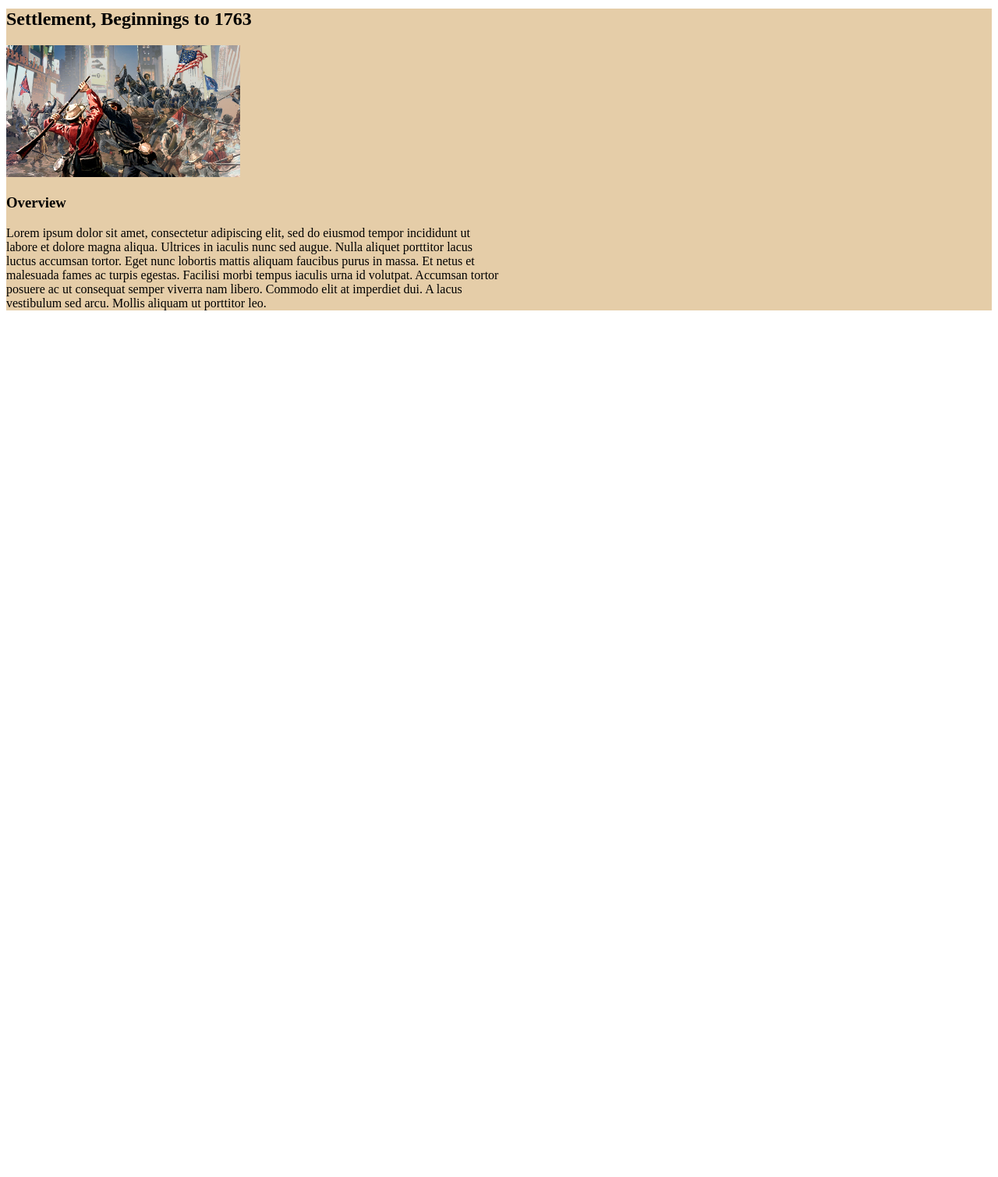
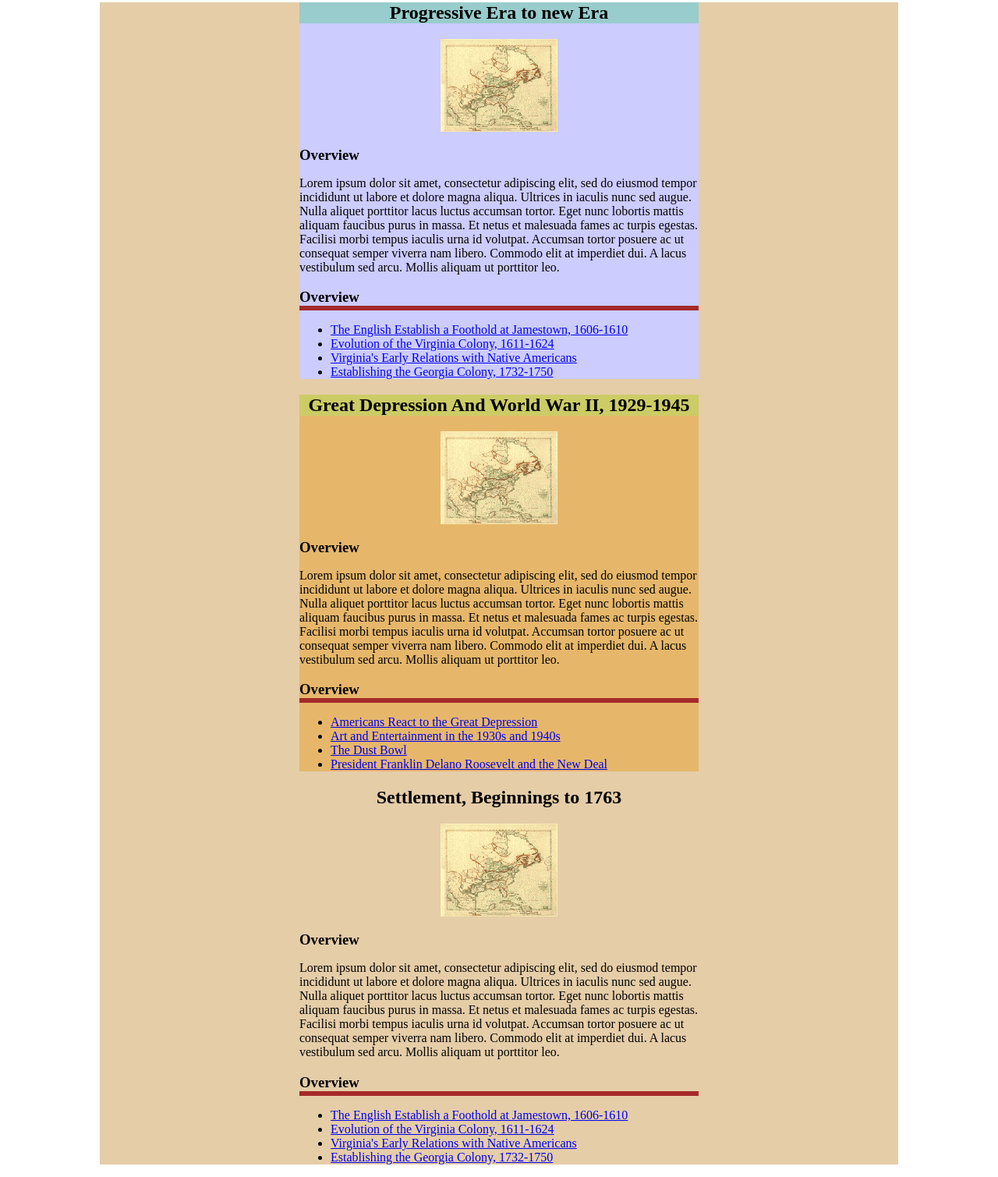
Before and after one commit to dtn9197/HistoryPage, a website: page index.html in a window 1280 px wide. Shown: the part 590-2099 px from the top of the page at 78% size. Before the commit the page ends 1004 px from the top, so only its background shows below. Drawn offline with Linux system fonts and the light colour scheme.

Commit message:
worked on main content section

```diff
--- a/index.html
+++ b/index.html
@@ -23,12 +23,54 @@
     </figure>
     <h1>Timeline</h1>
     <main>
-        <div class="block-content">
-            <h2 class="block-title">Settlement, Beginnings to 1763</h2>
-            <img class="block-content-image" src="assets/JAG - Civil War.jpg" alt="Civil War">
-            <h3>Overview</h3>
-            <p>Lorem ipsum dolor sit amet, consectetur adipiscing elit, sed do eiusmod tempor incididunt ut labore et dolore magna aliqua. Ultrices in iaculis nunc sed augue. Nulla aliquet porttitor lacus luctus accumsan tortor. Eget nunc lobortis mattis aliquam faucibus purus in massa. Et netus et malesuada fames ac turpis egestas. Facilisi morbi tempus iaculis urna id volutpat. Accumsan tortor posuere ac ut consequat semper viverra nam libero. Commodo elit at imperdiet dui. A lacus vestibulum sed arcu. Mollis aliquam ut porttitor leo.</p>
+        <div id="block">
+            <div id="progressive-era-block" class="block-content">
+                <h2 id="progressive-era" class="block-title">Progressive Era to new Era</h2>
+                <img class="block-content-image" src="assets/settement.gif" alt="Civil War">
+                <h3>Overview</h3>
+                <p>Lorem ipsum dolor sit amet, consectetur adipiscing elit, sed do eiusmod tempor incididunt ut labore et dolore magna aliqua. Ultrices in iaculis nunc sed augue. Nulla aliquet porttitor lacus luctus accumsan tortor. Eget nunc lobortis mattis aliquam faucibus purus in massa. Et netus et malesuada fames ac turpis egestas. Facilisi morbi tempus iaculis urna id volutpat. Accumsan tortor posuere ac ut consequat semper viverra nam libero. Commodo elit at imperdiet dui. A lacus vestibulum sed arcu. Mollis aliquam ut porttitor leo.</p>
+                <h3>Overview</h3>
+                <div class="horizontal-line"></div>
+                <ul>
+                    <li><a target="_blank" href="https://www.loc.gov/teachers/classroommaterials/presentationsandactivities/presentations/timeline/colonial/jamestwn/">The English Establish a Foothold at Jamestown, 1606-1610</a></li>
+                    <li><a target="_blank" href="https://www.loc.gov/teachers/classroommaterials/presentationsandactivities/presentations/timeline/colonial/virginia/">Evolution of the Virginia Colony, 1611-1624</a></li>
+                    <li><a target="_blank" href="https://www.loc.gov/teachers/classroommaterials/presentationsandactivities/presentations/timeline/colonial/indians/">Virginia's Early Relations with Native Americans</a></li>
+                    <li><a target="_blank" href="https://www.loc.gov/teachers/classroommaterials/presentationsandactivities/presentations/timeline/colonial/georgia/">Establishing the Georgia Colony, 1732-1750</a></li>
+
+                </ul>
+            </div>
+            <div id="depression-block" class="block-content">
+                <h2 id="depression" class="block-title">Great Depression And World War II, 1929-1945</h2>
+                <img class="block-content-image" src="assets/settement.gif" alt="Civil War">
+                <h3>Overview</h3>
+                <p>Lorem ipsum dolor sit amet, consectetur adipiscing elit, sed do eiusmod tempor incididunt ut labore et dolore magna aliqua. Ultrices in iaculis nunc sed augue. Nulla aliquet porttitor lacus luctus accumsan tortor. Eget nunc lobortis mattis aliquam faucibus purus in massa. Et netus et malesuada fames ac turpis egestas. Facilisi morbi tempus iaculis urna id volutpat. Accumsan tortor posuere ac ut consequat semper viverra nam libero. Commodo elit at imperdiet dui. A lacus vestibulum sed arcu. Mollis aliquam ut porttitor leo.</p>
+                <h3>Overview</h3>
+                <div class="horizontal-line"></div>
+                <ul>
+                    <li><a target="_blank" href="https://www.loc.gov/teachers/classroommaterials/presentationsandactivities/presentations/timeline/depwwii/depress/">Americans React to the Great Depression</a></li>
+                    <li><a target="_blank" href="https://www.loc.gov/teachers/classroommaterials/presentationsandactivities/presentations/timeline/depwwii/art/">Art and Entertainment in the 1930s and 1940s</a></li>
+                    <li><a target="_blank" href="https://www.loc.gov/teachers/classroommaterials/presentationsandactivities/presentations/timeline/depwwii/dustbowl/">The Dust Bowl</a></li>
+                    <li><a target="_blank" href="https://www.loc.gov/teachers/classroommaterials/presentationsandactivities/presentations/timeline/depwwii/newdeal/">President Franklin Delano Roosevelt and the New Deal</a></li>
+
+                </ul>
+            </div>
+            <div class="block-content">
+                <h2 class="block-title">Settlement, Beginnings to 1763</h2>
+                <img class="block-content-image" src="assets/settement.gif" alt="Civil War">
+                <h3>Overview</h3>
+                <p>Lorem ipsum dolor sit amet, consectetur adipiscing elit, sed do eiusmod tempor incididunt ut labore et dolore magna aliqua. Ultrices in iaculis nunc sed augue. Nulla aliquet porttitor lacus luctus accumsan tortor. Eget nunc lobortis mattis aliquam faucibus purus in massa. Et netus et malesuada fames ac turpis egestas. Facilisi morbi tempus iaculis urna id volutpat. Accumsan tortor posuere ac ut consequat semper viverra nam libero. Commodo elit at imperdiet dui. A lacus vestibulum sed arcu. Mollis aliquam ut porttitor leo.</p>
+                <h3>Overview</h3>
+                <div class="horizontal-line"></div>
+                <ul>
+                    <li><a href="https://www.loc.gov/teachers/classroommaterials/presentationsandactivities/presentations/timeline/colonial/jamestwn/">The English Establish a Foothold at Jamestown, 1606-1610</a></li>
+                    <li><a href="https://www.loc.gov/teachers/classroommaterials/presentationsandactivities/presentations/timeline/colonial/virginia/">Evolution of the Virginia Colony, 1611-1624</a></li>
+                    <li><a href="https://www.loc.gov/teachers/classroommaterials/presentationsandactivities/presentations/timeline/colonial/indians/">Virginia's Early Relations with Native Americans</a></li>
+                    <li><a href="https://www.loc.gov/teachers/classroommaterials/presentationsandactivities/presentations/timeline/colonial/georgia/">Establishing the Georgia Colony, 1732-1750</a></li>
+
+                </ul>
+            </div>
         </div>
+
     </main>
 
 </html>
--- a/styles.css
+++ b/styles.css
@@ -1,3 +1,7 @@
+body {
+    width: 80%;
+    margin: auto;
+}
 header {
     background-color: #CCCCFF;
     border: 2px solid #CCCCFF;
@@ -14,6 +18,7 @@ header p {
 
 h1 {
     font-weight: normal;
+    text-align: center;
 }
 
 
@@ -29,11 +34,43 @@ figure {
 
 }
 
+#progressive-era {
+    background-color: rgba(153,204,204,1);
+}
 
-.block-content {
-    width: 50%;
+#progressive-era-block {
+    background-color: rgb(204,204,255);
 }
+
+#depression {
+    background-color: rgba(204,204,102);
+}
+#depression-block {
+    background-color: rgba(230, 183, 107 ,1);
+}
+
+
 main {
     background-color: rgba(184, 119, 20, 0.37);
 
 }
+
+
+#block {
+    width: 50%;
+    margin: auto;
+}
+
+#block img {
+    display: block;
+    margin: auto;
+}
+.block-content h2 {
+    text-align: center;
+}
+.block-content h3 {
+    margin-bottom: 0px;
+}
+.horizontal-line {
+    border: 3px solid brown;
+}
```
